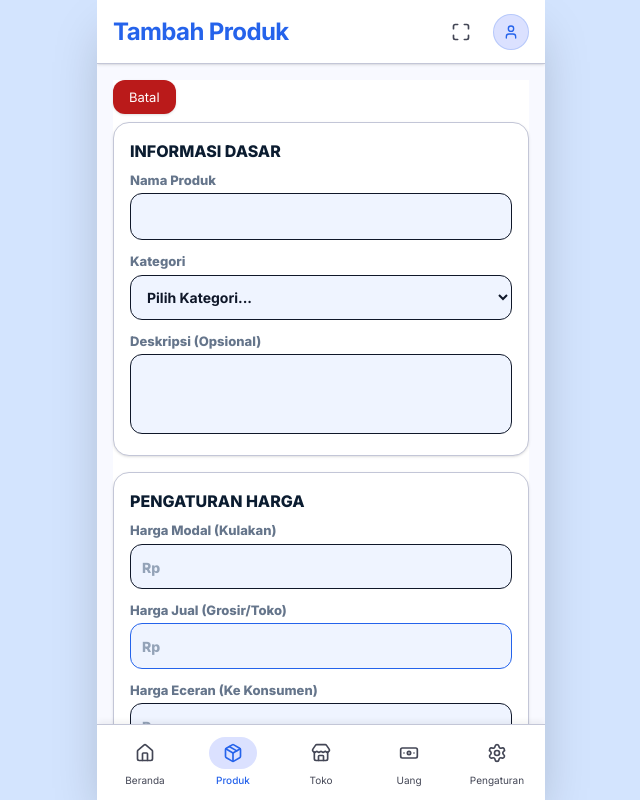
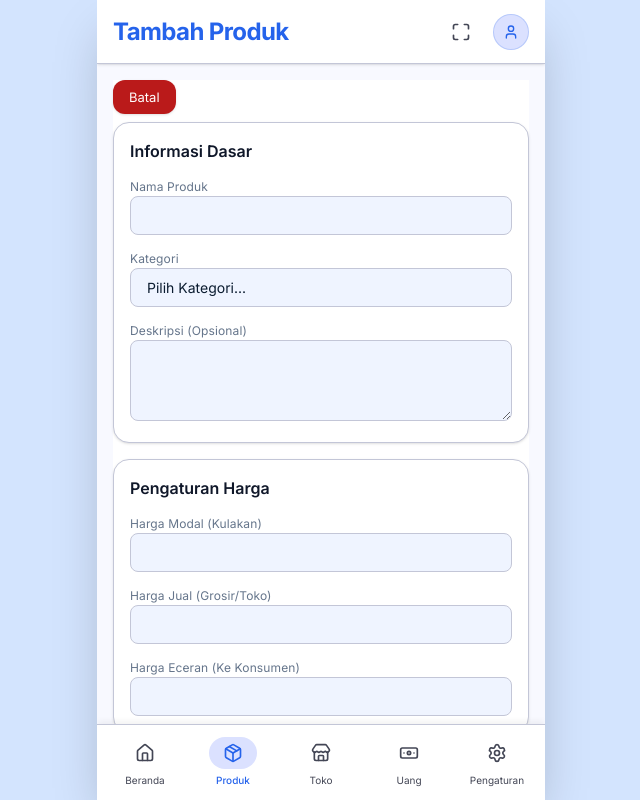
Before and after one commit to arkanafaisal/juragan-titip, a React (Vite) app in the folder frontend/: page /products/new in a window 1280 px wide. Shown: the whole page, without its empty margins (319-959 px from the left). Built offline with nearby package versions, Linux system fonts and the light colour scheme.

Commit message:
update(update & store form): ui style consistency

```diff
--- a/frontend/src/pages/products/product-form.tsx
+++ b/frontend/src/pages/products/product-form.tsx
@@ -139,25 +139,25 @@ export default function ProductFormPage() {
 
         {/* INFORMASI DASAR */}
         <SectionCard className="space-y-3">
-          <h3 className="text-h3 font-black mb-2 uppercase">Informasi Dasar</h3>
+          <h3 className="mb-3 font-h3 text-h3 flex items-center text-text-primary">Informasi Dasar</h3>
           <div>
-            <label className="block text-body-sm font-black text-text-secondary mb-1">Nama Produk</label>
+            <label className="font-caption text-caption text-text-secondary">Nama Produk</label>
             <input
               type="text"
               name="name"
               value={formData.name || ''}
               onChange={handleChange}
-              className={`w-full p-3 text-body font-bold text-text-primary bg-surface-container-low border ${errors.name ? 'border-error' : ''} rounded-xl focus:border-primary focus:ring-1 focus:ring-primary focus:bg-surface-container-lowest outline-none transition-all placeholder:text-text-muted`}
+              className={`w-full bg-surface-container-low border border-outline-variant rounded-lg px-md py-sm font-body text-body text-on-surface focus:outline-none focus:ring-1 focus:ring-primary focus:border-primary placeholder:text-text-muted transition-all`}
             />
             {errors.name && <p className="text-[10px] font-bold text-error mt-1">{errors.name}</p>}
           </div>
           <div>
-            <label className="block text-body-sm font-black text-text-secondary mb-1">Kategori</label>
+            <label className="font-caption text-caption text-text-secondary">Kategori</label>
             <select
               name="category"
               value={formData.category || ''}
               onChange={handleChange}
-              className={`w-full p-3 text-body font-bold text-text-primary bg-surface-container-low border ${errors.category ? 'border-error' : ''} rounded-xl focus:border-primary focus:ring-1 focus:ring-primary focus:bg-surface-container-lowest outline-none transition-all capitalize`}
+              className={`w-full bg-surface-container-low border border-outline-variant rounded-lg px-md py-sm font-body text-body text-on-surface focus:outline-none focus:ring-1 focus:ring-primary focus:border-primary transition-all appearance-none cursor-pointer`}
             >
               <option value="" disabled className="text-text-muted">Pilih Kategori...</option>
               <option value="1">{categoryLabels["1"]}</option>
@@ -169,13 +169,13 @@ export default function ProductFormPage() {
             {errors.category && <p className="text-[10px] font-bold text-error mt-1">{errors.category}</p>}
           </div>
           <div>
-            <label className="block text-body-sm font-black text-text-secondary mb-1">Deskripsi (Opsional)</label>
+            <label className="font-caption text-caption text-text-secondary">Deskripsi (Opsional)</label>
             <textarea
               rows={3}
               name="description"
               value={formData.description || ''}
               onChange={handleChange}
-              className={`w-full p-3 text-body-sm font-medium text-text-primary bg-surface-container-low border ${errors.description ? 'border-error' : ''} rounded-xl focus:border-primary focus:ring-1 focus:ring-primary focus:bg-surface-container-lowest outline-none transition-all resize-none placeholder:text-text-muted`}
+              className={`w-full bg-surface-container-low border border-outline-variant rounded-lg px-md py-sm font-body text-body text-on-surface focus:outline-none focus:ring-1 focus:ring-primary focus:border-primary placeholder:text-text-muted transition-all`}
             />
             {errors.description && <p className="text-[10px] font-bold text-error mt-1">{errors.description}</p>}
           </div>
@@ -183,45 +183,42 @@ export default function ProductFormPage() {
 
         {/* PENGATURAN HARGA */}
         <SectionCard className="space-y-3">
-          <h3 className="text-h3 font-black mb-2 uppercase">Pengaturan Harga</h3>
+          <h3 className="mb-3 font-h3 text-h3 flex items-center text-text-primary">Pengaturan Harga</h3>
           <div>
-            <label className="block text-body-sm font-black text-text-secondary mb-1">Harga Modal (Kulakan)</label>
+            <label className="font-caption text-caption text-text-secondary">Harga Modal (Kulakan)</label>
             <div className="relative">
-              <span className="absolute left-3 top-3.5 text-text-muted font-black text-data-md">Rp</span>
               <input
                 type="number"
                 name="costPrice"
                 value={formData.costPrice || ''}
                 onChange={handleChange}
-                className={`w-full p-3 pl-10 text-data-md font-black text-text-primary bg-surface-container-low border ${errors.costPrice ? 'border-error' : ''} rounded-xl focus:border-primary focus:ring-1 focus:ring-primary focus:bg-surface-container-lowest outline-none transition-all`}
+                className={`w-full bg-surface-container-low border border-outline-variant rounded-lg px-md py-sm font-body text-body text-on-surface focus:outline-none focus:ring-1 focus:ring-primary focus:border-primary placeholder:text-text-muted transition-all`}
               />
             </div>
             {errors.costPrice && <p className="text-[10px] font-bold text-error mt-1">{errors.costPrice}</p>}
           </div>
           <div>
-            <label className="block text-body-sm font-black text-text-secondary mb-1">Harga Jual (Grosir/Toko)</label>
+            <label className="font-caption text-caption text-text-secondary">Harga Jual (Grosir/Toko)</label>
             <div className="relative">
-              <span className="absolute left-3 top-3.5 text-text-muted font-black text-data-md">Rp</span>
               <input
                 type="number"
                 name="wholesalePrice"
                 value={formData.wholesalePrice || ''}
                 onChange={handleChange}
-                className={`w-full p-3 pl-10 text-data-md font-black text-primary bg-surface-container-low border ${errors.wholesalePrice ? 'border-error' : ''} rounded-xl focus:border-primary focus:ring-1 focus:ring-primary focus:bg-surface-container-lowest outline-none transition-all`}
+                className={`w-full bg-surface-container-low border border-outline-variant rounded-lg px-md py-sm font-body text-body text-on-surface focus:outline-none focus:ring-1 focus:ring-primary focus:border-primary placeholder:text-text-muted transition-all`}
               />
             </div>
             {errors.wholesalePrice && <p className="text-[10px] font-bold text-error mt-1">{errors.wholesalePrice}</p>}
           </div>
           <div>
-            <label className="block text-body-sm font-black text-text-secondary mb-1">Harga Eceran (Ke Konsumen)</label>
+            <label className="font-caption text-caption text-text-secondary">Harga Eceran (Ke Konsumen)</label>
             <div className="relative">
-              <span className="absolute left-3 top-3.5 text-text-muted font-black text-data-md">Rp</span>
               <input
                 type="number"
                 name="retailPrice"
                 value={formData.retailPrice || ''}
                 onChange={handleChange}
-                className={`w-full p-3 pl-10 text-data-md font-black text-text-primary bg-surface-container-low border ${errors.retailPrice ? 'border-error' : ''} rounded-xl focus:border-primary focus:ring-1 focus:ring-primary focus:bg-surface-container-lowest outline-none transition-all`}
+                className={`w-full bg-surface-container-low border border-outline-variant rounded-lg px-md py-sm font-body text-body text-on-surface focus:outline-none focus:ring-1 focus:ring-primary focus:border-primary placeholder:text-text-muted transition-all`}
               />
             </div>
             {errors.retailPrice && <p className="text-[10px] font-bold text-error mt-1">{errors.retailPrice}</p>}
```
Also changed, not shown: frontend/src/pages/stores/store-form.tsx (+17 -14 lines).
